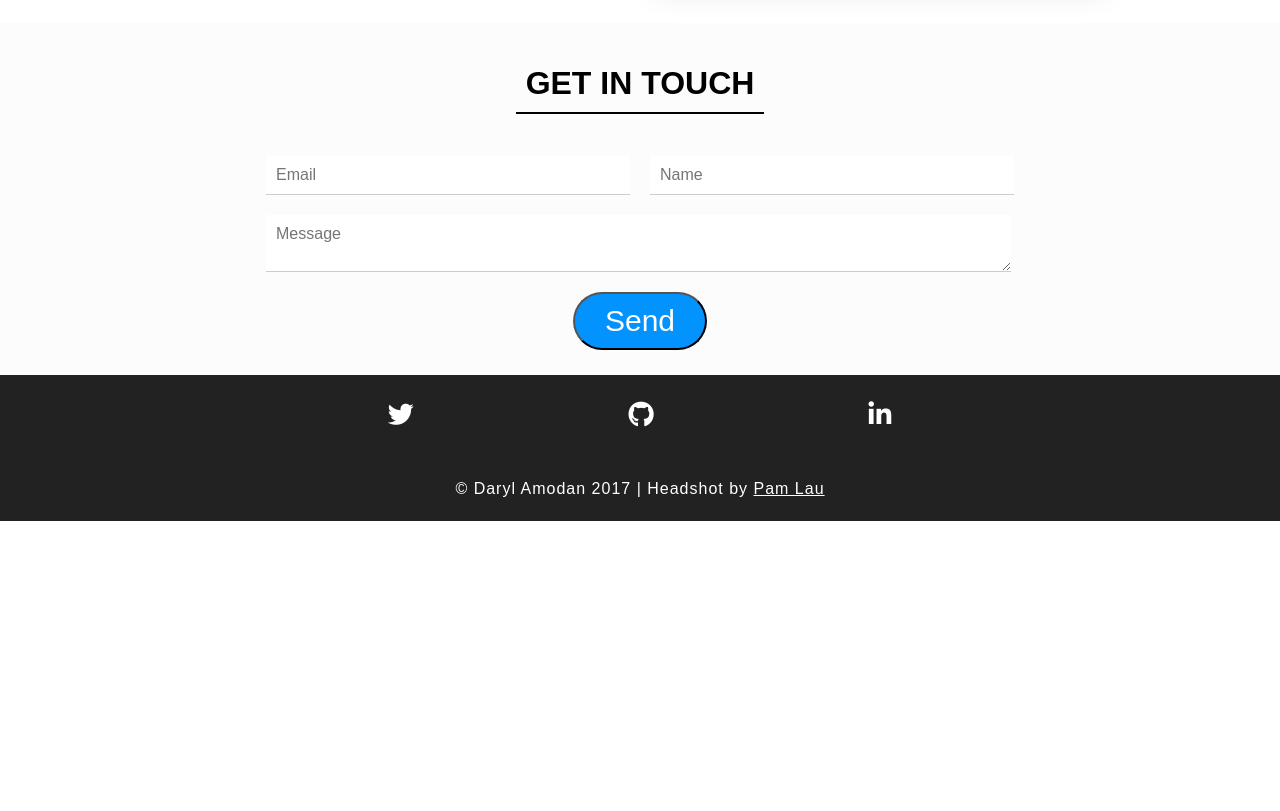
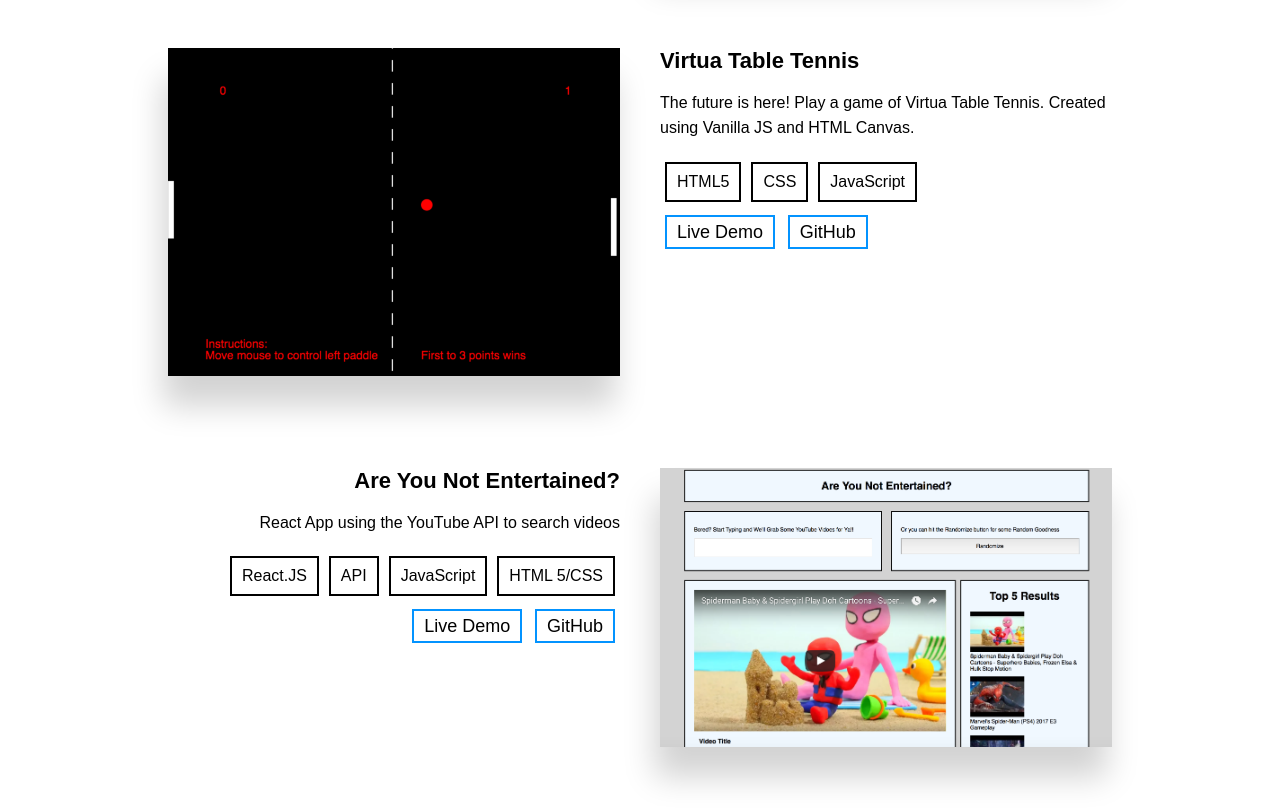
Before and after one commit to DarylEh/portfolio, a website: page index.html in a window 1280 px wide. Shown: the part 3578-4389 px from the top of the page. Before the commit the page ends 4100 px from the top, so only its background shows below. Drawn offline with nearby package versions, Linux system fonts and the light colour scheme; files that its build step writes are made by us from their sources; files whose address does not match are found by name; a web font is replaced by a local one.

Commit message:
added entertained and tennis projects

```diff
--- a/index.html
+++ b/index.html
@@ -137,7 +137,7 @@
                     <p>React.JS</p>
                     <P>Firebase</P>
                     <p>API</p>
-                    <p>Javascript</p>
+                    <p>JavaScript</p>
                 </div>
                 <div class="portfolio-buttons">
 
@@ -192,6 +192,48 @@
                 </a>
             </div>
         </div>
+        <div class="portfolio-pieces">
+            <div class="portfolio portfolio-left">
+                <a class="photo-link" href="http://darylamodan.com//projects/virtua-table-tennis/" target="_blank">
+                    <img src="/public/assets/tennis.png" alt="">
+                </a>
+            </div>
+            <div class="portfolio portfolio-right">
+                <h4>Virtua Table Tennis</h4>
+                <p>The future is here!  Play a game of Virtua Table Tennis.  Created using Vanilla JS and HTML Canvas.
+                </p>
+                <div class="portfolio-tools">
+                    <p>HTML5</p>
+                    <P>CSS</P>
+                    <p>JavaScript</p>
+                </div>
+                <div class="portfolio-buttons">
+                    <a class="demo" href="http://darylamodan.com//projects/virtua-table-tennis/" target="_blank">Live Demo</a>
+                    <a class="github" href="https://github.com/DarylEh/virtua-table-tennis" target="_blank">GitHub</a>
+                </div>
+            </div>
+        </div>
+        <div class="portfolio-pieces flip">
+            <div class="portfolio portfolio-left">
+                <h4>Are You Not Entertained?</h4>
+                <p>React App using the YouTube API to search videos</p>
+                <div class="portfolio-tools">
+                    <p>React.JS</p>
+                    <p>API</p>
+                    <p>JavaScript</p>
+                    <P>HTML 5/CSS</P>
+                </div>
+                <div class="portfolio-buttons">
+                    <a class="demo" href="http://darylamodan.com/projects/are-you-not-entertained/" target="_blank">Live Demo</a>
+                    <a class="github" href="https://github.com/DarylEh/are-you-not-entertained" target="_blank">GitHub</a>
+                </div>
+            </div>
+            <div class="portfolio portfolio-right">
+                <a class="photo-link" href="http://darylamodan.com/projects/are-you-not-entertained/" target="_blank">
+                    <img src="/public/assets/entertained.png" alt="">
+                </a>
+            </div>
+        </div>
     </section>
     <section id="contact" class="contact-me">
         <div class="inner-wrapper">
```
Also changed, not shown: dev/public/assets/entertained.png (added), dev/public/assets/tennis.png (added).
